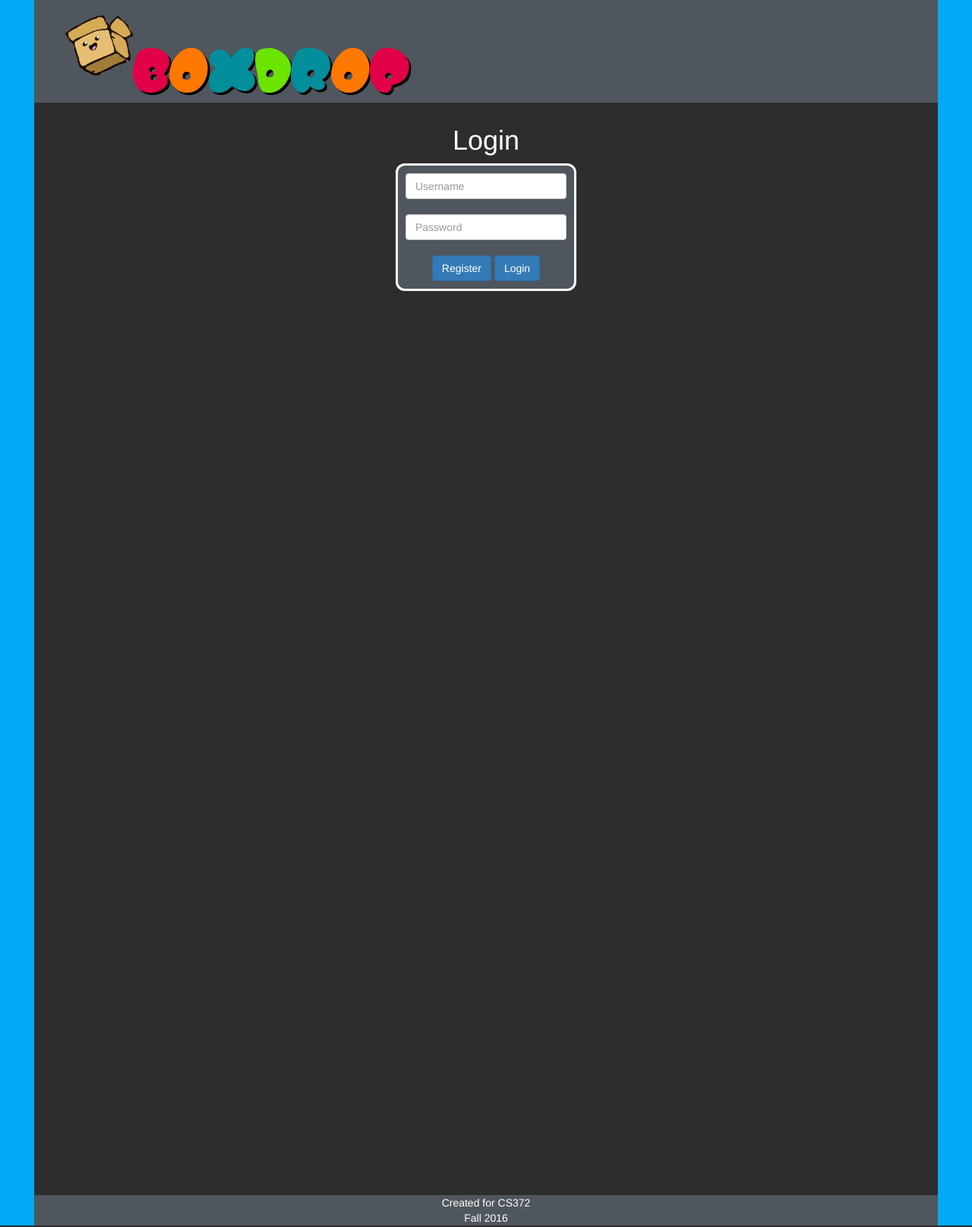
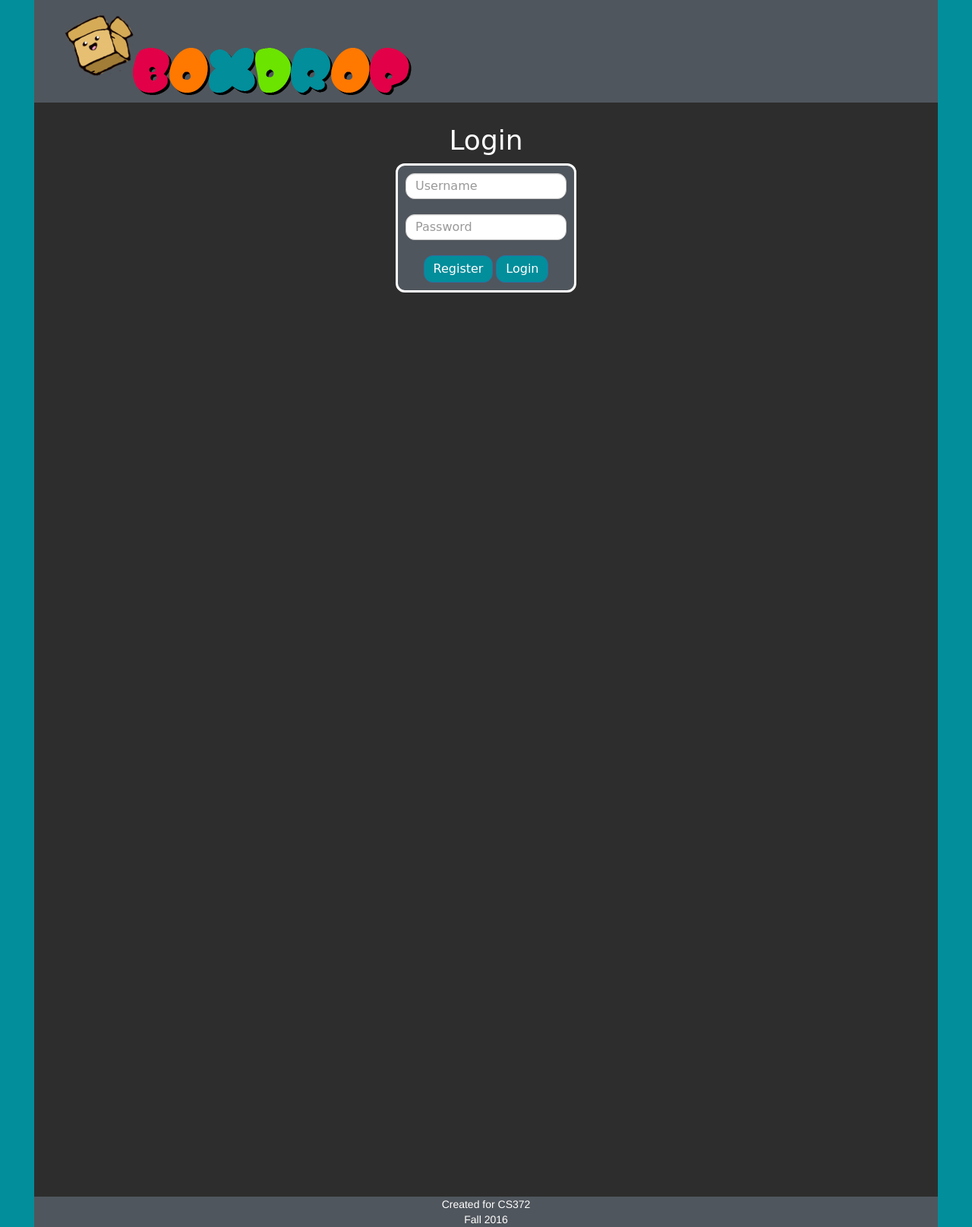
Before and after one commit to brewdd02/OnlineImage, a PHP site: page / in a window 1280 px wide. Shown: the whole page at 76% size. Run offline with PHP 8.4, Linux system fonts and the light colour scheme.

Commit message:
Additional CSS

```diff
--- a/index/css/styles.css
+++ b/index/css/styles.css
@@ -2,7 +2,7 @@ body {
 	/* background-image: url(../images/background.jpg); */
 	margin: 0;
 	padding: 0 45px 0 45px;
-	background-color: #03A9F4;
+	background-color: #028E9B;
 }
 
 header {
@@ -17,10 +17,29 @@ header > input#logo {
 	position: absolute;
 }
 
+h1 {
+	font-family: "Comic Sans MS", cursive, sans serif;
+}
+
 #logout {
-	margin-left: 86.5%;
+	margin-left: 85%;
 	position: absolute;
+	background-color: #028E9B;
+	border-radius: 12px;
+	font-family: "Comic Sans MS", cursive, sans serif;
+	font-size: 20px;
 }
+
+#registerBtn, #loginBtn {
+	background-color: #028E9B;
+}
+
+#username, #password, #registerBtn, #loginBtn {
+	font-family: "Comic Sans MS", cursive, sans serif;
+	font-size: 16px;
+	border-radius: 12px;
+}
+
 
 header > h1 {
 	padding-left: 50px;
--- a/index/template/login_form.php
+++ b/index/template/login_form.php
@@ -2,16 +2,16 @@
 <form method="post" action="login.php">
 	<div id="outer">
 		<div>
-			<input name="username" type="text" placeholder="Username" class="form-control"/>
+			<input id="username" name="username" type="text" placeholder="Username" class="form-control"/>
 		</div>
 		<br>
 		<div>
-			<input name="password" type="password" placeholder="Password"  class="form-control"/>
+			<input id="password" name="password" type="password" placeholder="Password"  class="form-control"/>
 		</div>
 		<br>
 		<div>
-			<input type="submit" class="btn btn-primary" name="register" value="Register" />
-			<input type="submit" class="btn btn-primary" name="login" value="Login" />
+			<input type="submit" id="registerBtn" class="btn btn-primary" name="register" value="Register" />
+			<input type="submit" id="loginBtn" class="btn btn-primary" name="login" value="Login" />
 		</div>
 	</div>
 </form>
```
